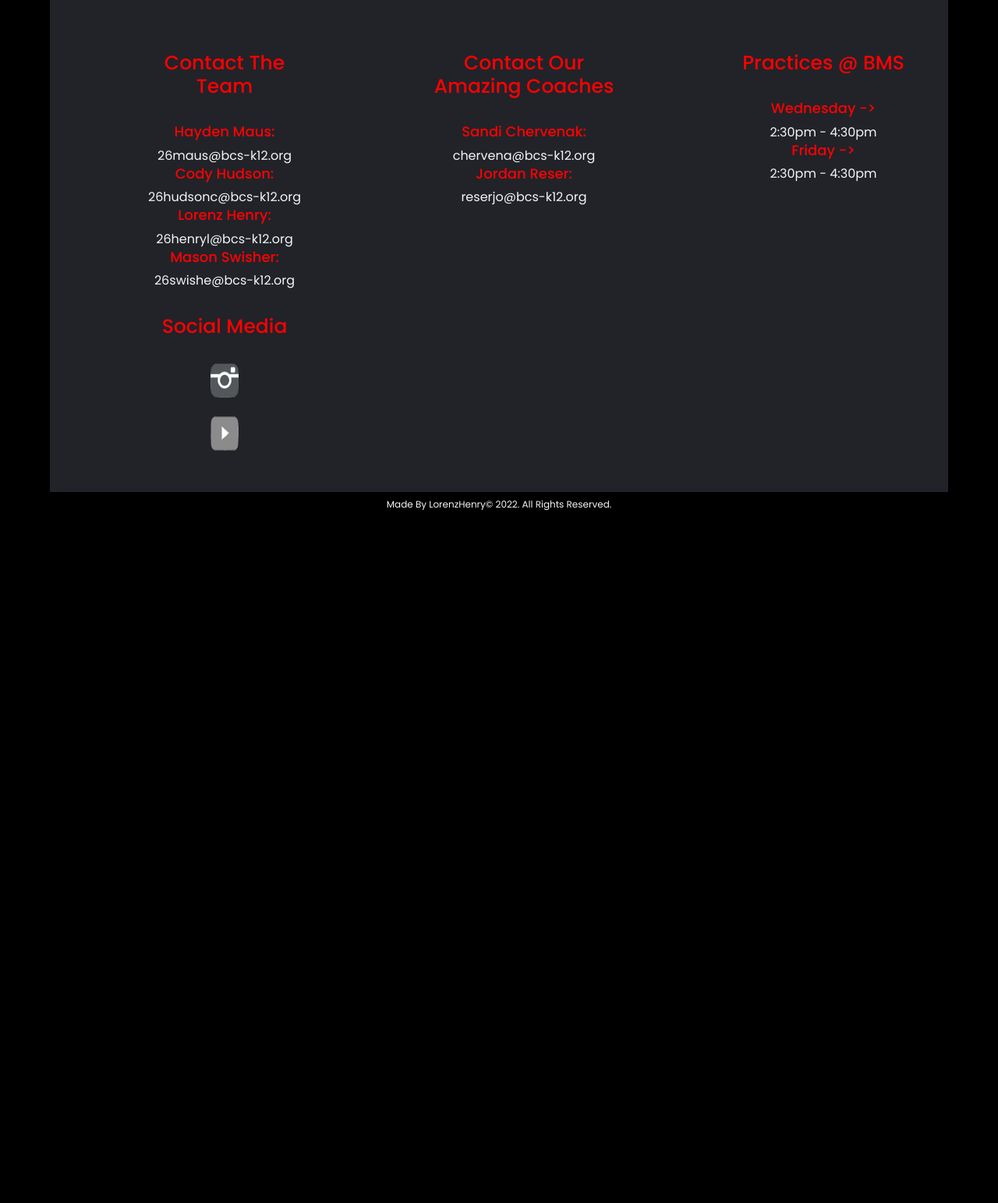
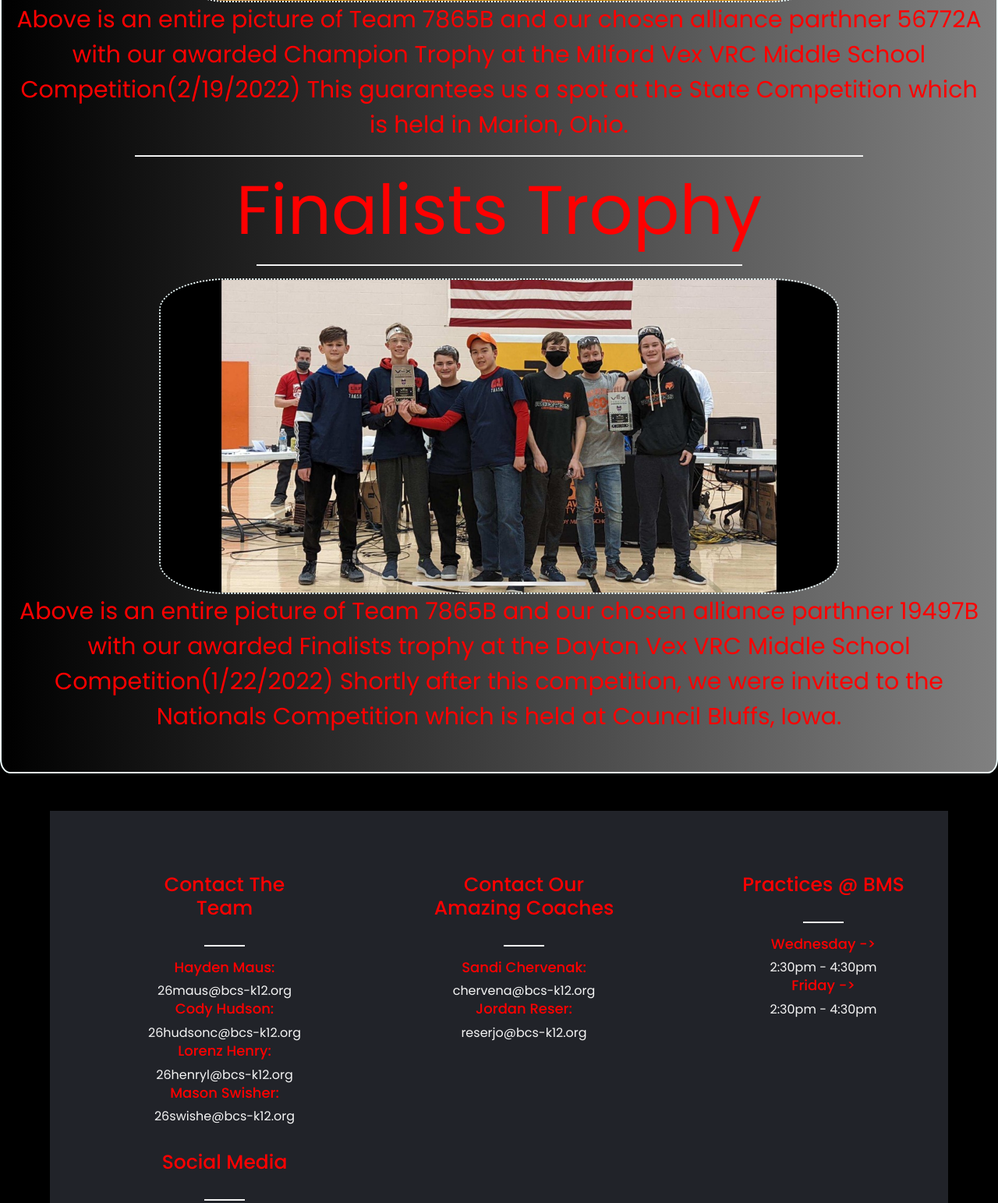
Before and after one commit to LorenzH1/Robotics-Website, a plain HTML site: page Awards.html in a window 1280 px wide. Shown: the part 1013-2556 px from the top of the page at 78% size. Before the commit the page ends 1668 px from the top, so only its background shows below. Drawn offline with nearby package versions, Linux system fonts and the light colour scheme.

Commit message:
Milford Update
Adding Milford Competition photo and Reward.

```diff
--- a/Awards.css
+++ b/Awards.css
@@ -63,12 +63,28 @@ h2{
 h3{
   font-size: 30px;
 }
-hr{
+.hr1{
+  background-color: white;
+  height: 1px;
+  width: 75%;
+  margin-left: auto;
+  margin-right: auto;
+}
+
+.hr2{
   background-color: white;
   height: 1px;
   width: 50%;
   margin-left: auto;
   margin-right: auto;
+}
+
+.hr3{
+  background-color: white;
+  height: 1px;
+  width: 15%;
+  margin-right: auto;
+  margin-left: auto;
 }
 
 .footer-container {
--- a/Awards.html
+++ b/Awards.html
@@ -24,6 +24,7 @@
             </button>
             <div class="collapse navbar-collapse" id="navbarResponsive">
                 <ul class="navbar-nav ml-auto">
+                    <li class="nav-item"><a class="nav-link" href="#Comp-Champs">Champion Trophy</a></li>
                     <li class="nav-item"><a class="nav-link" href="#Finalist">Finalists Trophy</a></li>
                     <li class="nav-item"><a class="nav-link" href="#ContactUs">Contact Us</a></li>
                 </ul>
@@ -32,13 +33,25 @@
     </nav>
     <br>
     <div class="container-fluid padding main-container">
+        <section id="Comp-Champs" class="parallax-container">
+            <div class="parallax-inner">
+                <b class="display-2">Champion Trophy</b>
+                <hr class="hr2">
+                <img src="Milford-Comp-Champ.jpg" class="awards" />
+                <br>
+                <p>Above is an entire picture of Team 7865B and our chosen alliance parthner 56772A with our awarded Champion Trophy at the Milford Vex VRC Middle School Competition(2/19/2022)
+                This guarantees us a spot at the State Competition which is held in Marion, Ohio.</p>
+            </div>
+        </section>
+        <hr class="hr1">
         <section id="Finalist" class="parallax-container">
             <div class="parallax-inner">
                 <b class="display-2">Finalists Trophy</b>
-                <hr>
+                <hr class="hr2">
                 <img src="Awards.jpg" class="awards" />
                 <br>
-                <p>Above is an entire picture of Team 7865B and our chosen alliance parthner<br> 19497B with our awarded Finalists trophy at the Dayton Vex VRC Middle School Competition(1/22/2022)</p>
+                <p>Above is an entire picture of Team 7865B and our chosen alliance parthner 19497B with our awarded Finalists trophy at the Dayton Vex VRC Middle School Competition(1/22/2022)
+                Shortly after this competition, we were invited to the Nationals Competition which is held at Council Bluffs, Iowa.</p>
             </div>
         </section>
     </div>
@@ -50,6 +63,7 @@
                 <div class="row text-center">
                     <div class="col-md-4 footer-1">
                     <h2>Contact The<br> Team</h2>
+                    <hr class="hr3">
                     <h3>Hayden Maus:</h3>
                     <a href="#">26maus@bcs-k12.org</a>
                     <h3>Cody Hudson:</h3>
@@ -61,6 +75,7 @@
                 </div>
                 <div class="col-md-4 footer-2">
                     <h2>Contact Our<br> Amazing Coaches</h2>
+                    <hr class="hr3">
                     <h3>Sandi Chervenak:</h3>
                     <a href="#">chervena@bcs-k12.org</a>
                     <h3>Jordan Reser:</h3>
@@ -68,6 +83,7 @@
                 </div>
                 <div class="col-md-4 footer-3">
                     <h2>Practices @ BMS</h2>
+                    <hr class="hr3">
                     <h3>Wednesday -></h3>
                     <a href="#">2:30pm - 4:30pm</a>
                     <h3>Friday -></h3>
@@ -75,6 +91,7 @@
                 </div>
                 <div class="col-md-4 footer-4">
                     <h2>Social Media</h2>
+                    <hr class="hr3">
                     <a href="https://www.instagram.com/l.s.f7865b/?hl=en"><img src="Instagram.png"></a>
                     <br>
                     <br>
```
Also changed, not shown: Milford-Comp-Champ.jpg (added).
